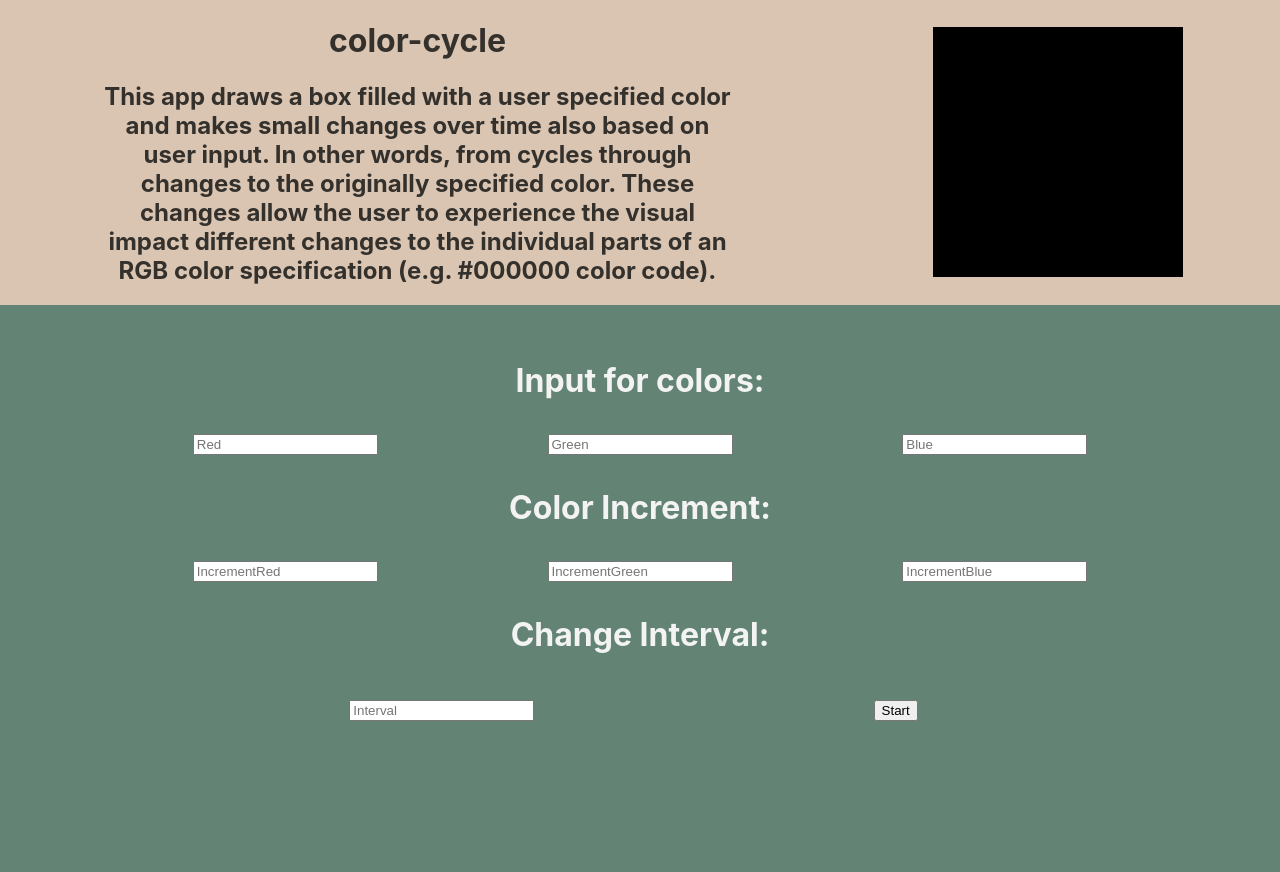
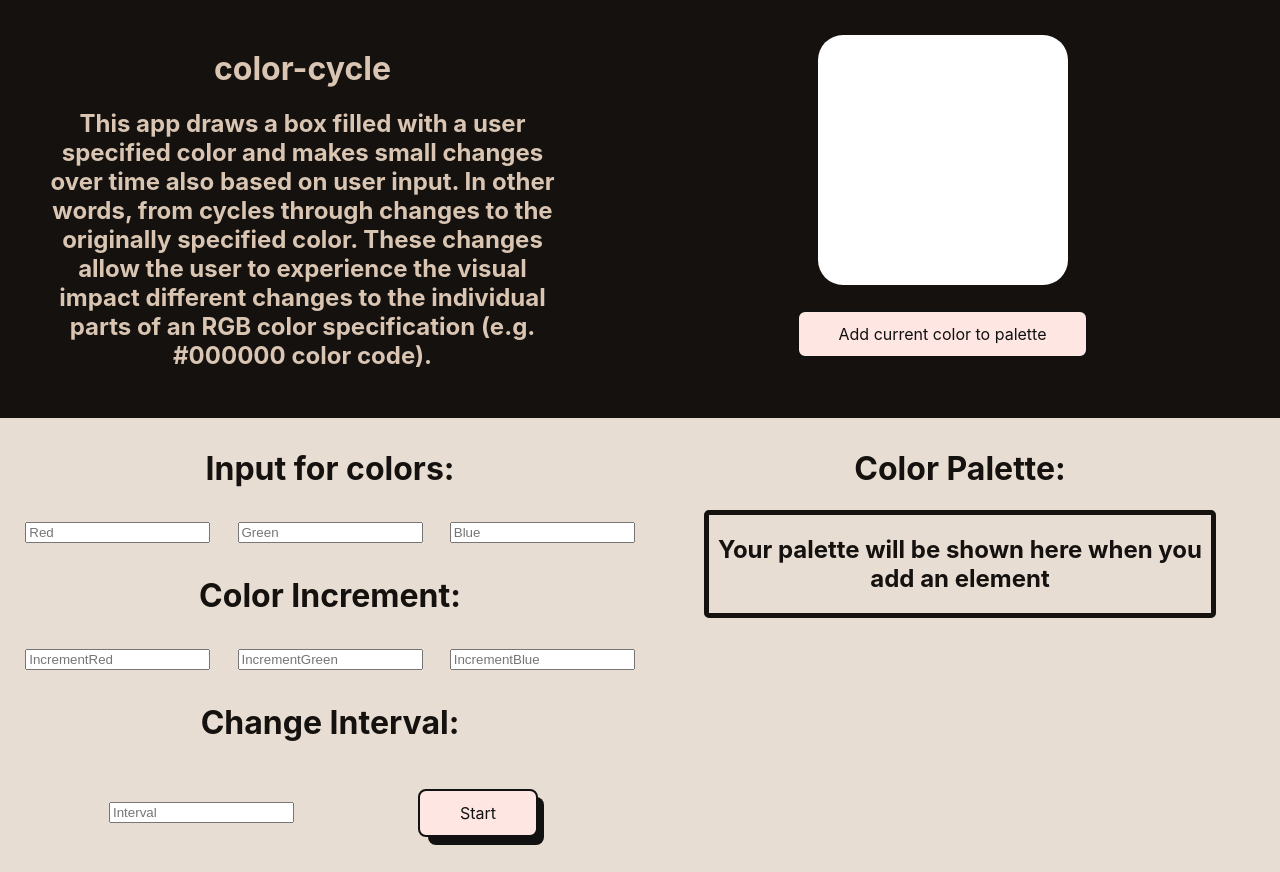
Before and after one commit to HasselGR/color-cycle, a React (Create React App) app: page / in a window 1280 px wide. Before the commit the page ends 800 px from the top, so only its background shows below. Built offline with nearby package versions, Linux system fonts and the light colour scheme.

Commit message:
solving backspace bug, Better UI

```diff
--- a/src/App.css
+++ b/src/App.css
@@ -1,38 +1,78 @@
 
 .title-container{
-  background-color: #d9c5b2;
+  background-color: #14110F;
   display: flex;
   flex-direction: row;
   flex-wrap: nowrap;
   justify-content: space-around;
   align-items: center;
   text-align: center;
-  color: #34312d;
+  color: #d9c5b2;
 }
 
 .header-container{
-  width: 50%;
+  width: 40%;
+}
+
+.box-container{
+  width: 40%;
+  margin: 35px;
+  display: flex;
+  flex-direction: column;
+  flex-wrap: nowrap;
+  align-items: center;
 }
 
 
 .color-box{
+  border-radius: 25px;
   width: 250px;
   height: 250px;
-  background-color: black;
+  background-color: white;
 }
 
 
+.inputs-and-palette-container{
+  display: flex;
+  flex-direction: row;
+  flex-wrap: nowrap;
+  justify-content: space-between;
+}
 
 .inputs-container{
-
+  width: 50%;
   text-align: center;
-  margin: 35px;
+  margin: 10px;
   display: flex;
   flex-direction: row;
   justify-content: space-evenly;
   flex-wrap: wrap;
   align-items: center;
 
+}
+.palette-container{
+  margin-top: 10px;
+  margin-right: 5%;
+  width: 40%;
+  display: flex;
+  flex-direction: column;
+  align-content: center;
+  text-align: center;
+}
+
+.palette-elements-container{
+  border:5px solid;
+  border-radius: 5px;
+  display: flex;
+  flex-direction: column;
+  align-content: center;
+}
+
+.palette-element{
+  display: flex;
+  flex-direction: row;
+  flex-wrap: nowrap;
+  justify-content: center;
 }
 
 .break {
@@ -42,4 +82,64 @@
 
 .button{
   margin: 25px;
+
 }
+
+.button-56 {
+  margin: 25px;
+  align-items: center;
+  background-color: #fee6e3;
+  border: 2px solid #111;
+  border-radius: 8px;
+  box-sizing: border-box;
+  color: #111;
+  cursor: pointer;
+  display: flex;
+  font-family: Inter,sans-serif;
+  font-size: 16px;
+  height: 48px;
+  justify-content: center;
+  line-height: 24px;
+  max-width: 100%;
+  padding: 0 25px;
+  position: relative;
+  text-align: center;
+  text-decoration: none;
+  user-select: none;
+  -webkit-user-select: none;
+  touch-action: manipulation;
+}
+
+.button-56:after {
+  background-color: #111;
+  border-radius: 8px;
+  content: "";
+  display: block;
+  height: 48px;
+  left: 0;
+  width: 100%;
+  position: absolute;
+  top: -2px;
+  transform: translate(8px, 8px);
+  transition: transform .2s ease-out;
+  z-index: -1;
+}
+
+.button-56:hover:after {
+  transform: translate(0, 0);
+}
+
+.button-56:active {
+  background-color: #ffdeda;
+  outline: 0;
+}
+
+.button-56:hover {
+  outline: 0;
+}
+
+@media (min-width: 768px) {
+  .button-56 {
+    padding: 0 40px;
+  }
+}
--- a/src/App.js
+++ b/src/App.js
@@ -3,6 +3,7 @@ import { Input } from './components/input.component';
 import './App.css';
 
 function App() {
+  const dictionary = ['a','b','c','e','d', 'f','A','B','C','D','F','0','1','2','3','4','5','6','7','8','9', 'Backspace'];
 
   const [colors, setColors] =useState({
     red:'',
@@ -15,35 +16,30 @@ function App() {
   const [color, setColor] = useState('')
   const [time, setTime] =useState('');
   const [intervalID, setIntervalID]=useState(0);
-  const [palette, setPalette] = useState([ ]);
+  const [palette, setPalette] = useState([]);
 
   useEffect(() => {
     setColor(`#${colors.red}${colors.green}${colors.blue}`)
   }, [colors])
 
 
-  const handleKeydown = (event) => {
-    if (event.key === ' '){
-      console.log(color)
+
+  const validCharacter = (value) => {
+    if (!value.length){
+      return true;
+    } else{
+      return !!dictionary.includes(value.at(-1))
     }
   }
 
-  useEffect(() =>{
-    document.addEventListener('keydown',handleKeydown, true);
-  },[handleKeydown])
-
-
-
-
 
   const handleChange = (event) => {
-    const regex = /^[0-9a-fA-F\b]+$/;
-    if(regex.test(event.target.value) && colors[event.target.name].length < 2){
-      setColors(oldColors => ({
-        ...oldColors,
-        [event.target.name]: event.target.value,
-      }))
-    }else{
+    if(validCharacter(event.target.value)){
+        setColors(oldColors => ({
+          ...oldColors,
+          [event.target.name]: event.target.value,
+        }))
+    }else if (event.target.value.length){
       alert('Invalid Character or Length, We are only able to accept hexadecimal symbols')
       return;
     }
@@ -74,26 +70,30 @@ function App() {
     setIntervalID(newInterval);
   }
 
+  const addToPalette = (event) => {
+    event.preventDefault();
+    setPalette(current => [...current, color])
+    console.log(palette)
+  }
 
 
   const handleNumberChange= (event) =>{
     setTime(event.target.value)
   }
 
-
   return (
-    <div class="page-container">
+    <div className="page-container">
       <div className="title-container">
         <div className='header-container'>
           <h1>color-cycle</h1>
           <h2>This app draws a box filled with a user specified color and makes small changes over time also based on user input. In other words, from cycles through changes to the originally specified color. These changes allow the user to experience the visual impact different changes to the individual parts of an RGB color specification (e.g. #000000 color code).</h2>
         </div>
-        <div style={{backgroundColor: color}} className='color-box'>
-
-
+        <div className='box-container'>
+        <div style={{backgroundColor: color}} className='color-box'/>
+        <button className='button-56' onClick={addToPalette}>Add current color to palette</button>
         </div>
       </div>
-      <div>
+      <div className='inputs-and-palette-container'>
         <form className="inputs-container">
             <h1>Input for colors:</h1>
           <div className='break'/>
@@ -110,8 +110,32 @@ function App() {
             <h1>Change Interval:</h1>
           <div className='break'/>
             <Input active={intervalID} color="interval" state={time} change={handleNumberChange}/>
-            <button className='button' onClick={handleStart}>{intervalID===0? 'Start':'Pause' }</button>
+            <button className='button-56' onClick={handleStart}>{intervalID===0? 'Start':'Pause' }</button>
+
         </form>
+        <div className='palette-container'>
+          <h1>Color Palette: </h1>
+          <div className='palette-elements-container'>
+            { palette.length === 0 ?
+
+            <h2>Your palette will be shown here when you add an element</h2>
+              :
+              palette.map((element, index) => {
+                return (
+                  <div key={index} className='palette-element'
+                  onClick={() =>{
+                    navigator.clipboard.writeText(`${element};`);
+                  }}>
+                    <div
+                      style={{backgroundColor: element, width: '45px', height:'45px', marginTop:'15px'}}
+                      />
+                    <h2>{element}</h2>
+                  </div>
+                );
+              })
+            }
+          </div>
+        </div>
       </div>
     </div>
   );
--- a/src/components/input.component.jsx
+++ b/src/components/input.component.jsx
@@ -3,6 +3,12 @@ import './input.styles.css';
 
 export const Input = ({color, change, state, active}) => {
     return(
-        <input name={color} disabled={active? true : false} type={color==='interval'? 'number': ''} value={state} placeholder={color.charAt(0).toUpperCase() + color.slice(1)} onChange={change}></input>
+        <input name={color}
+        disabled={active? true : false}
+        type={color==='interval'? 'number': ''}
+        value={state}
+        placeholder={color.charAt(0).toUpperCase() + color.slice(1)}
+        onChange={change}
+        maxLength={color==='interval'? '10': '2'}></input>
     )
 }
--- a/src/index.css
+++ b/src/index.css
@@ -1,6 +1,6 @@
 body {
-  background-color: #638475;
-  color:#f3f3f4;
+  background-color: #e7ddd3;
+  color:#14110F;
   margin: 0;
   font-family: -apple-system, BlinkMacSystemFont, 'Segoe UI', 'Roboto', 'Oxygen',
     'Ubuntu', 'Cantarell', 'Fira Sans', 'Droid Sans', 'Helvetica Neue',
@@ -13,3 +13,4 @@ code {
   font-family: source-code-pro, Menlo, Monaco, Consolas, 'Courier New',
     monospace;
 }
+/* d9c5b2 */
```
